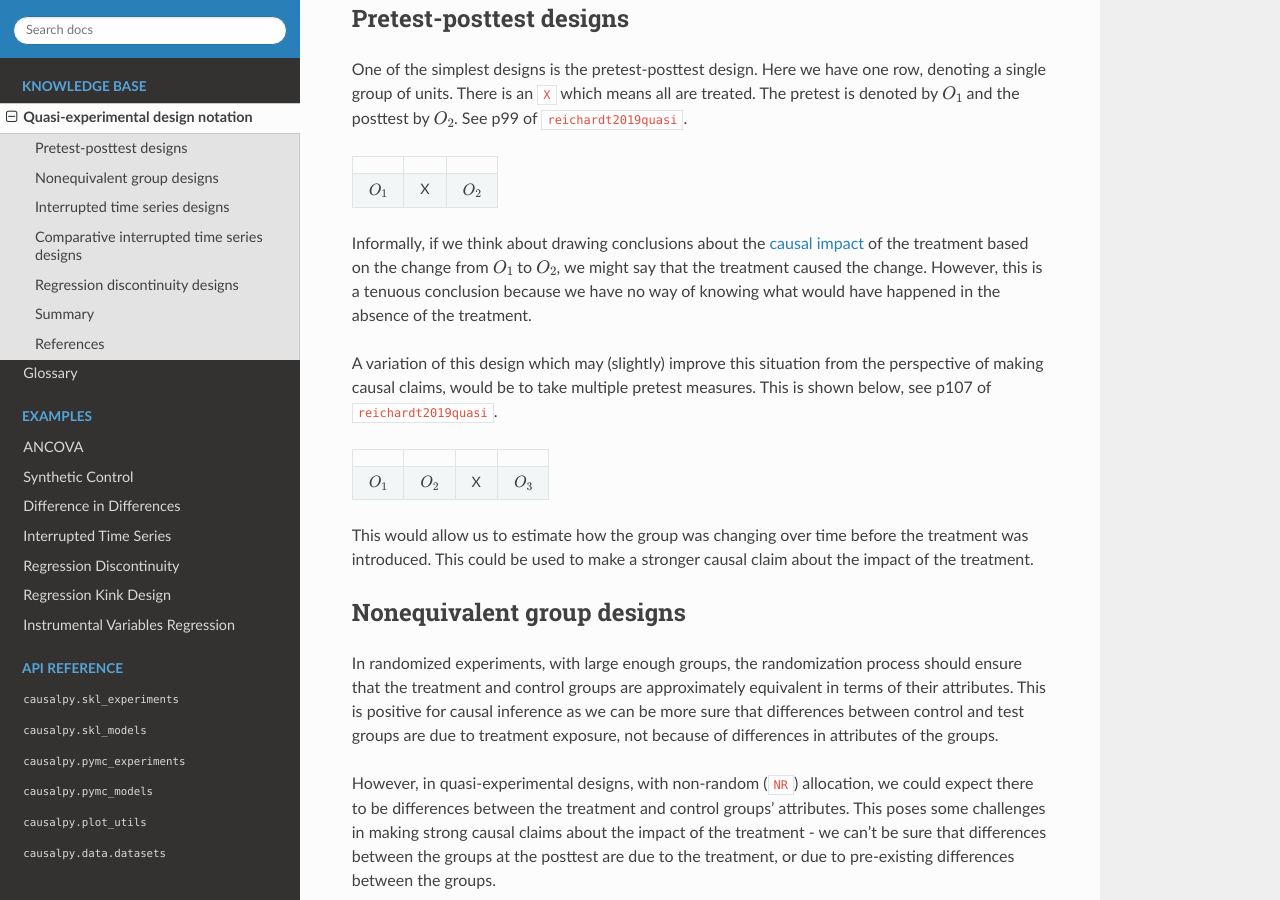
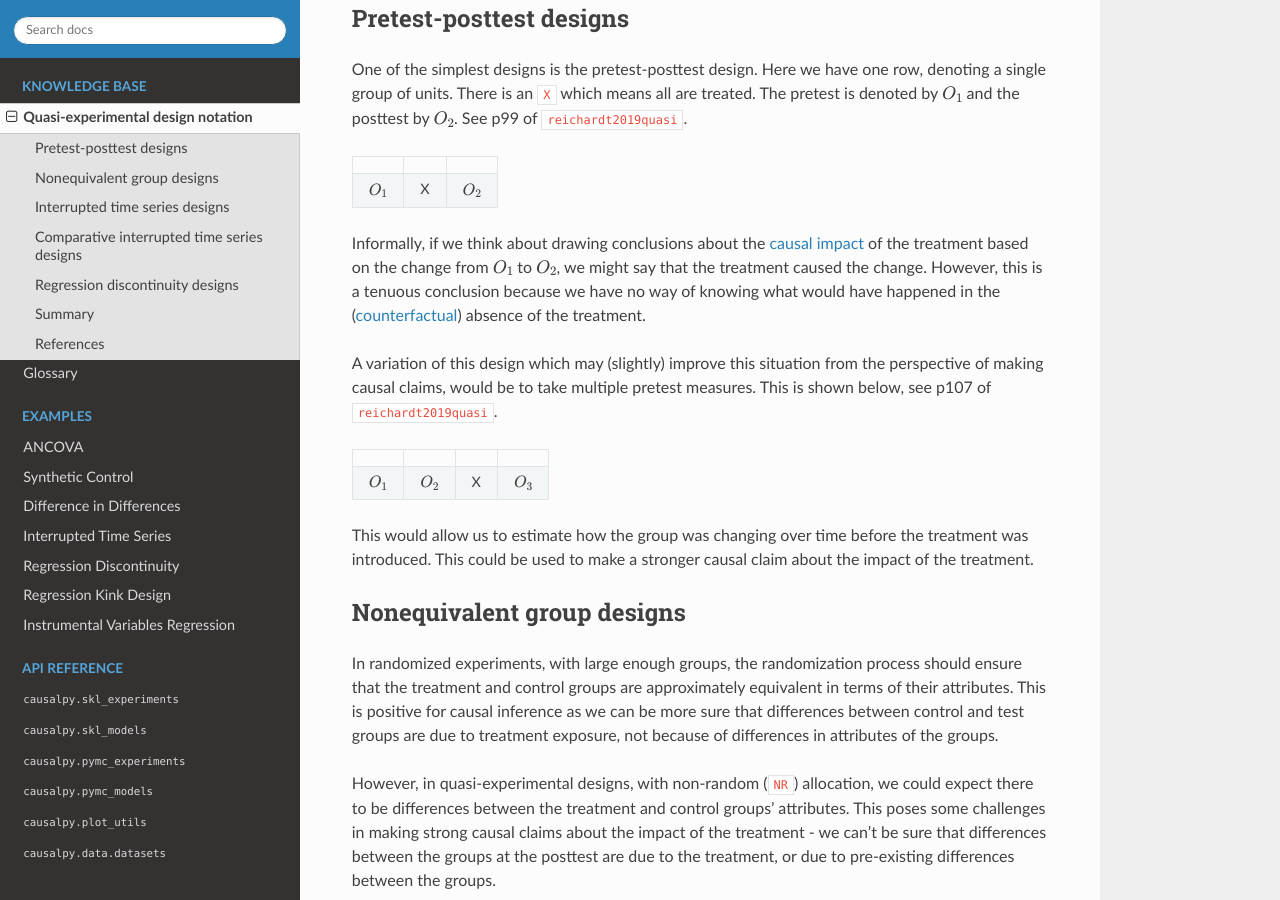
Before and after one commit to pymc-labs/CausalPy, a Sphinx documentation site: the page built from docs/source/design_notation.md, in a window 1280 px wide and 900 px high, scrolled down 354 px. Built offline with Sphinx 7.4.7 and the Read the Docs theme 2.0.0, drawn with Linux system fonts in a browser that asks for light colours; pages that are not in the unit, such as notebooks, are missing from menus; cross-references to code outside the pages are shown as plain code; some of the changed text lies outside the part shown.

Commit message:
add glossary reference + fix typo

```diff
--- a/docs/source/design_notation.md
+++ b/docs/source/design_notation.md
@@ -10,7 +10,7 @@ One of the simplest designs is the pretest-posttest design. Here we have one row
 |----|---|----|
 $O_1$ | X | $O_2$ |
 
-Informally, if we think about drawing conclusions about the {term}`causal impact` of the treatment based on the change from $O_1$ to $O_2$, we might say that the treatment caused the change. However, this is a tenuous conclusion because we have no way of knowing what would have happened in the absence of the treatment.
+Informally, if we think about drawing conclusions about the {term}`causal impact` of the treatment based on the change from $O_1$ to $O_2$, we might say that the treatment caused the change. However, this is a tenuous conclusion because we have no way of knowing what would have happened in the ({term}`counterfactual`) absence of the treatment.
 
 A variation of this design which may (slightly) improve this situation from the perspective of making causal claims, would be to take multiple pretest measures. This is shown below, see p107 of {cite:t}`reichardt2019quasi`.
 
```
Also changed, not shown: other parts of docs/source/design_notation.md (+1 -1 lines).
